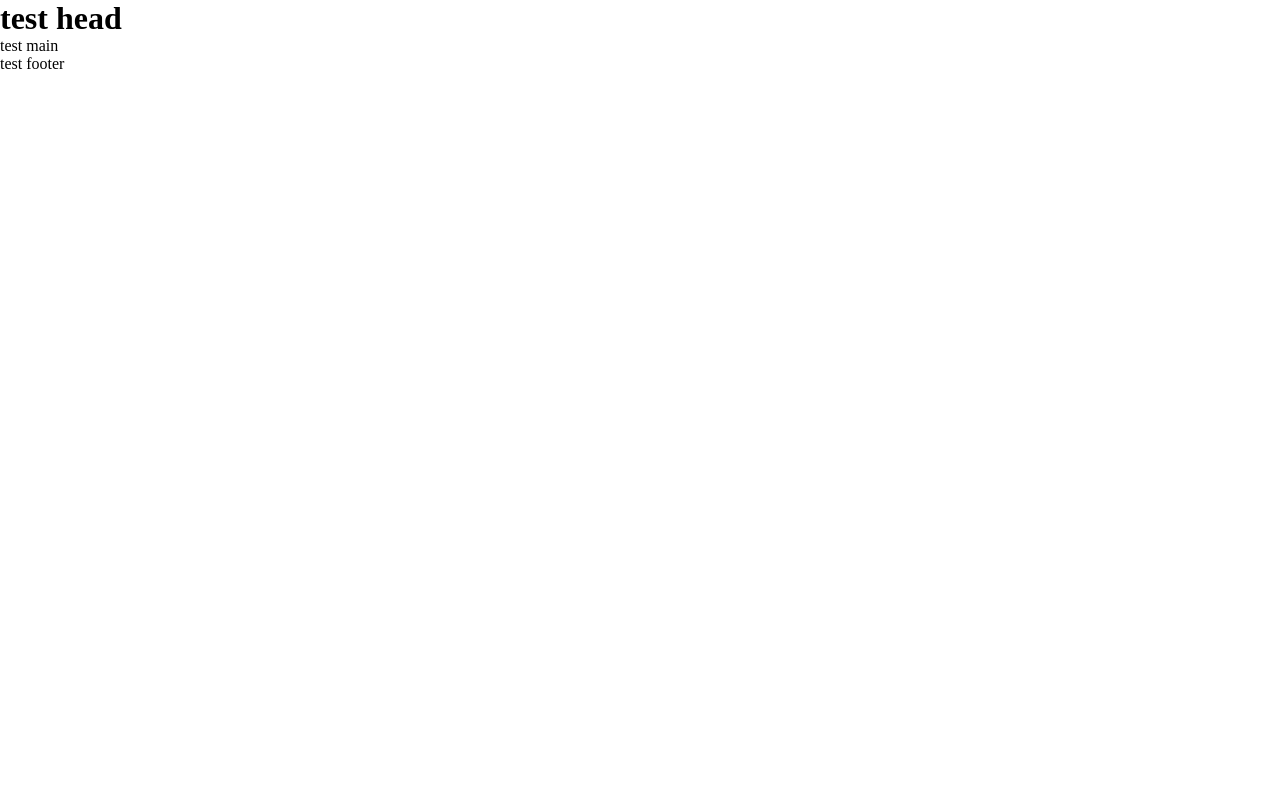
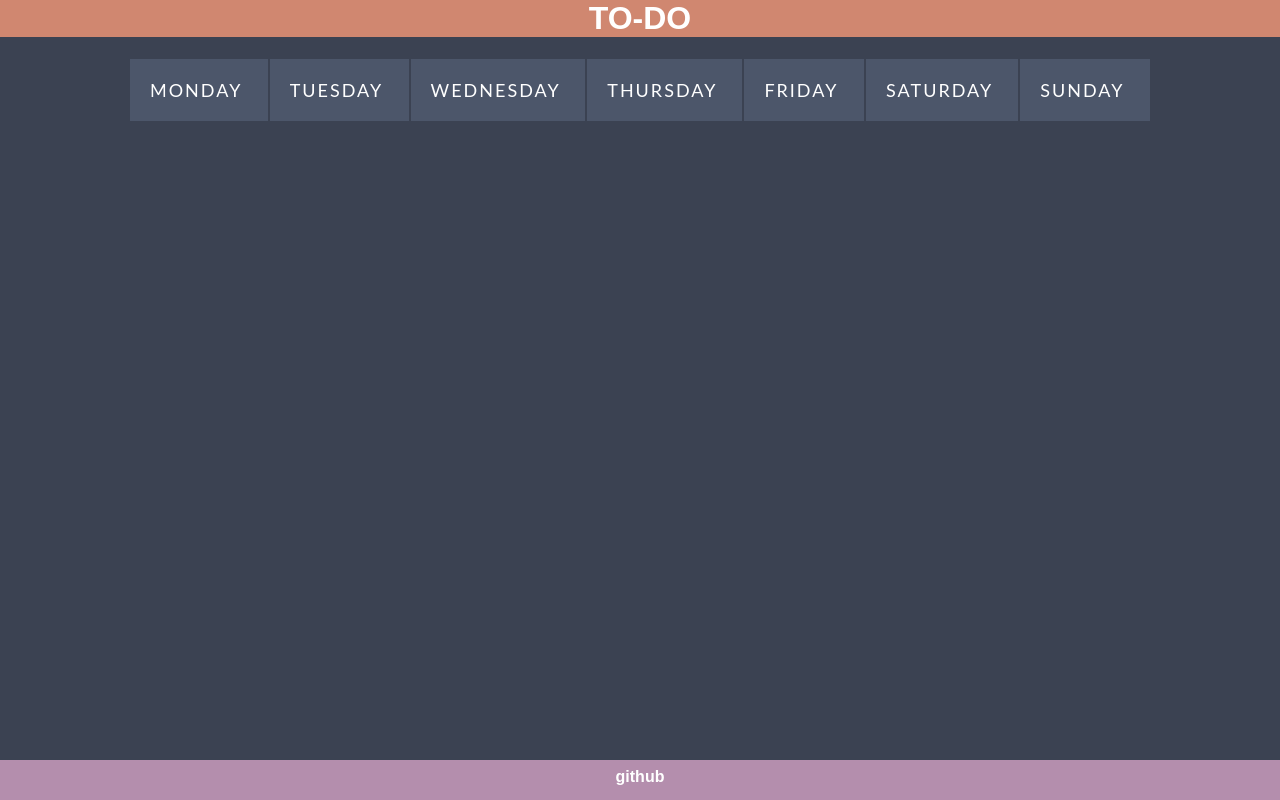
Before and after one commit to jacksonludwig/HTML-CSS-JS-Websites, a plain HTML site: page to do list/index.html in a window 1280 px wide. Drawn offline with Linux system fonts and the light colour scheme.

Commit message:
basic setup

```diff
--- a/to do list/index.html
+++ b/to do list/index.html
@@ -7,17 +7,49 @@
     <title>To Do List</title>
   </head>
   <body>
-    <header>
-      <h1>test head</h1>
-    </header>
+    <div id="container">
+      <div id="content">
+        <header id="title">
+          <h1>To-do</h1>
+        </header>
 
-    <main>
-      <p>test main</p>
-    </main>
-
-    <footer>
-      <p>test footer</p>
-    </footer>
+        <main>
+          <table>
+            <thead>
+              <tr>
+                <th>
+                  Monday
+                </th>
+                <th>
+                  Tuesday
+                </th>
+                <th>
+                  Wednesday
+                </th>
+                <th>
+                  Thursday
+                </th>
+                <th>
+                  Friday
+                </th>
+                <th>
+                  Saturday
+                </th>
+                <th>
+                  Sunday
+                </th>
+              </tr>
+            </thead>
+            <tbody></tbody>
+          </table>
+        </main>
+      </div>
+      <footer>
+        <a href="https://github.com/ludwj61?tab=repositories" target="_blank"
+          ><p id="link">github</p></a
+        >
+      </footer>
+    </div>
     <script type="text/javascript" src="script.js"></script>
   </body>
 </html>
--- a/to do list/style.css
+++ b/to do list/style.css
@@ -1,5 +1,106 @@
 * {
   box-sizing: border-box;
+  padding: 0;
   margin: 0;
-  padding: 0;
 }
+
+html,
+body {
+  background-color: #3b4252;
+  color: #fff;
+  text-align: center;
+  margin: 0 auto;
+}
+
+/* header */
+
+#title {
+  background-color: #d08770;
+  width: 100%;
+  font-family: "Oswald", sans-serif;
+  font-size: 16px;
+  text-transform: uppercase;
+}
+
+/* content */
+
+#container {
+  position: relative;
+  min-height: 100vh;
+}
+
+/* Table */
+
+table {
+  height: 40%;
+  left: 10%;
+  margin: 20px auto;
+  overflow-y: scroll;
+  position: static;
+  width: 80%;
+}
+
+thead,
+th {
+  background: #4c566a;
+  color: #fff;
+  font-family: "Lato", sans-serif;
+  font-size: 18px;
+  font-weight: 100;
+  letter-spacing: 2px;
+  text-transform: uppercase;
+}
+
+tr {
+  background: #f4f7f8;
+  border-bottom: 1px solid #fff;
+  margin-bottom: 5px;
+  font-size: 18px;
+}
+
+th,
+td {
+  font-family: "Lato", sans-serif;
+  font-weight: 400;
+  padding: 20px;
+  text-align: left;
+  width: 400px;
+  font-size: 18px;
+}
+
+/* footer */
+
+#content-wrap {
+  padding-bottom: 2.5rem; /* Footer height */
+}
+
+footer {
+  position: absolute;
+  bottom: 0;
+  width: 100%;
+  background-color: #b48ead;
+  height: 2.5rem; /* Footer height */
+  font-family: "Oswald", sans-serif;
+  font-size: 16px;
+  font-weight: 300;
+}
+
+a {
+  text-decoration: none;
+  font-weight: bold;
+  font-size: 16px;
+}
+
+a:link,
+a:visited,
+a:active {
+  color: white;
+}
+
+a:hover {
+  color: #3b4252;
+}
+
+#link {
+  padding-top: 0.5em;
+}
```
